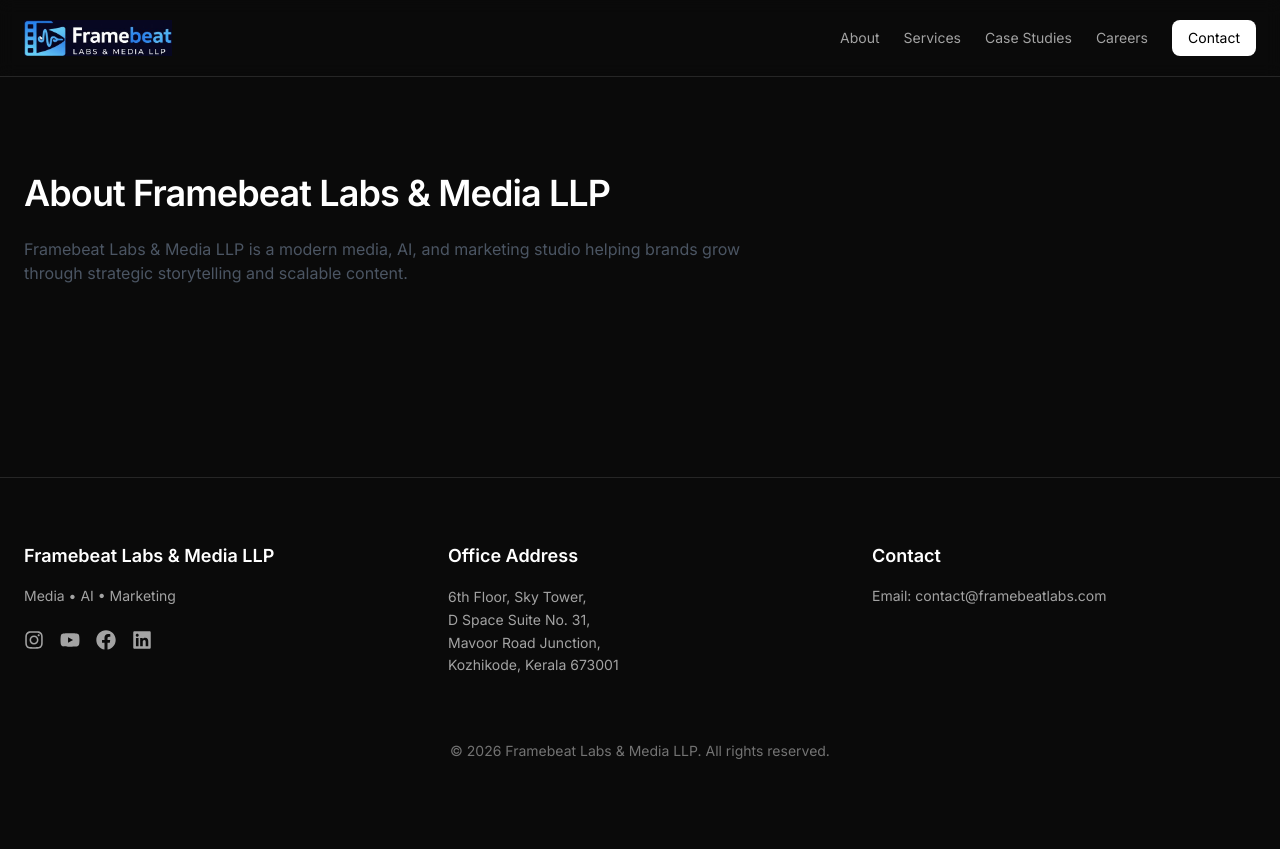
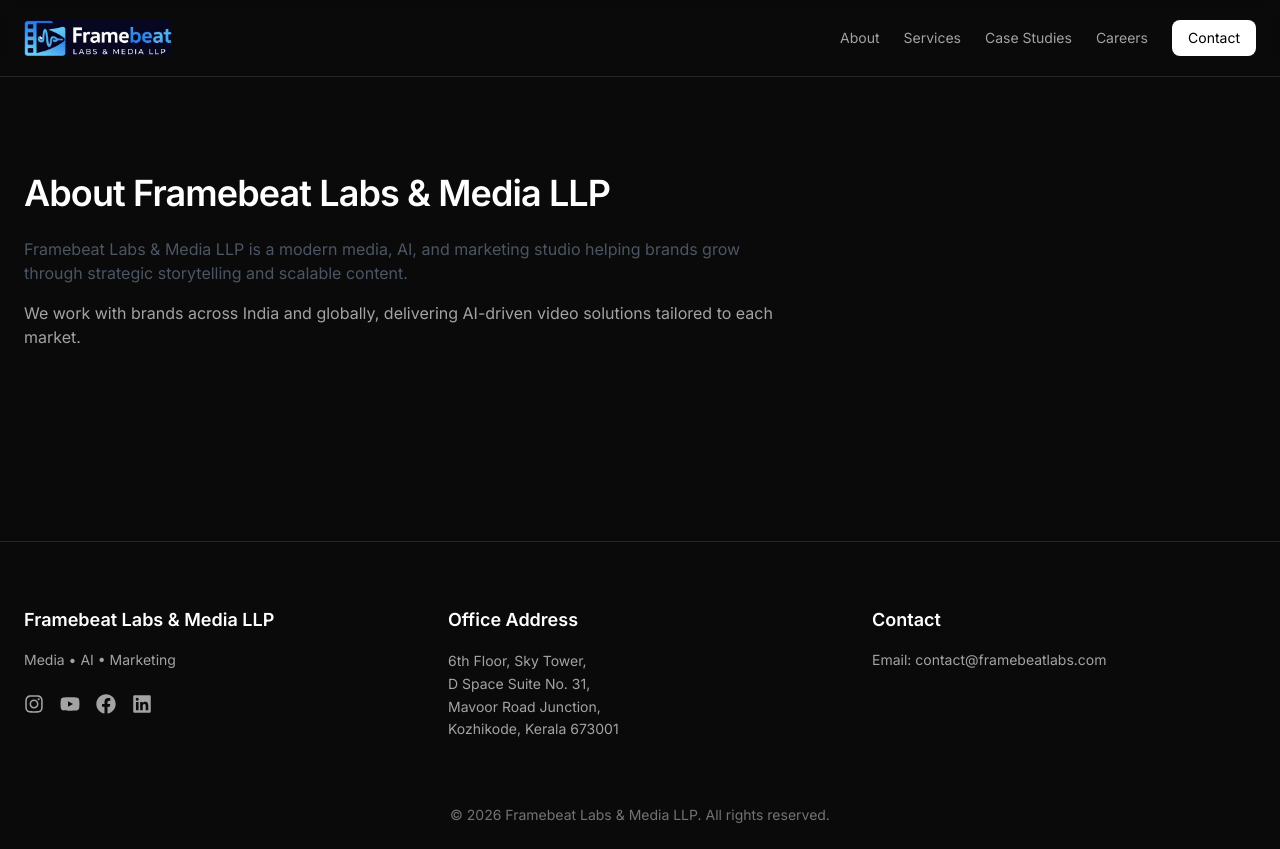
Before and after one commit to Harsha-k04/framebeat, a React (Vite) app: page /about in a window 1280 px wide. Before the commit the page ends 800 px from the top, so only its background shows below. Built offline with nearby package versions, Linux system fonts and the light colour scheme.

Commit message:
Update About.jsx

```diff
--- a/src/pages/About.jsx
+++ b/src/pages/About.jsx
@@ -8,6 +8,10 @@
         Framebeat Labs & Media LLP is a modern media, AI, and marketing studio
         helping brands grow through strategic storytelling and scalable content.
       </p>
+      <p className="mt-4 text-neutral-400 max-w-3xl">
+        We work with brands across India and globally, delivering AI-driven video solutions tailored to each market.
+      </p>
+
     </div>
   )
 }
```
